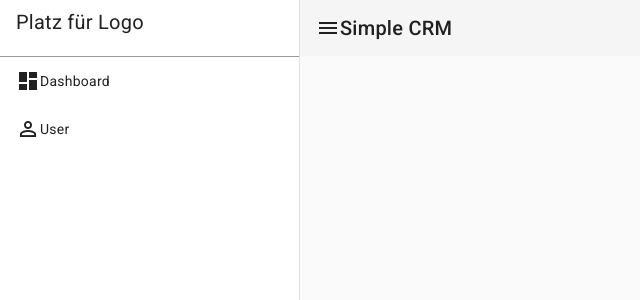
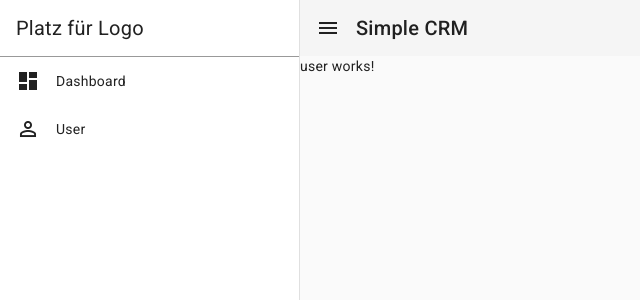
Before and after one commit to okankpl/Simple-crm, an Angular app: page /user in a window 1280 px wide. Before the commit this address led to /. Shown: the top 300 px of the page, without its empty margins (0-640 px from the left). Built offline with nearby package versions, Linux system fonts and the light colour scheme.

Commit message:
adding routes

```diff
--- a/src/app/app.component.html
+++ b/src/app/app.component.html
@@ -25,5 +25,6 @@
         <span>Simple CRM</span>
       </mat-toolbar-row>
     </mat-toolbar>
+    <router-outlet></router-outlet>
   </div>
 </mat-drawer-container>
--- a/src/app/app.component.scss
+++ b/src/app/app.component.scss
@@ -42,3 +42,11 @@
         }
     }
 }
+
+mat-icon {
+    padding-right: 16px;
+}
+
+p {
+    margin: 0;
+}
--- a/src/app/app.routes.ts
+++ b/src/app/app.routes.ts
@@ -1,3 +1,11 @@
 import { Routes } from '@angular/router';
+import { DashboardComponent } from './dashboard/dashboard.component';
+import { UserComponent } from './user/user.component';
 
-export const routes: Routes = [];
+export const routes: Routes = [
+
+    { path: '', component: DashboardComponent },
+    { path: 'dashboard', component: DashboardComponent },
+    { path: 'user', component: UserComponent },
+
+];
--- /dev/null
+++ b/src/app/dashboard/dashboard.component.html
@@ -0,0 +1 @@
+<p>dashboard works!</p>
--- /dev/null
+++ b/src/app/user/user.component.html
@@ -0,0 +1 @@
+<p>user works!</p>
```
Also changed, not shown: src/app/dashboard/dashboard.component.ts (added, +12 -0 lines), src/app/user/user.component.ts (added, +12 -0 lines), src/app/dashboard/dashboard.component.scss (added), src/app/user/user.component.scss (added), 2 other files (tests, documents, lock files or other folders).
